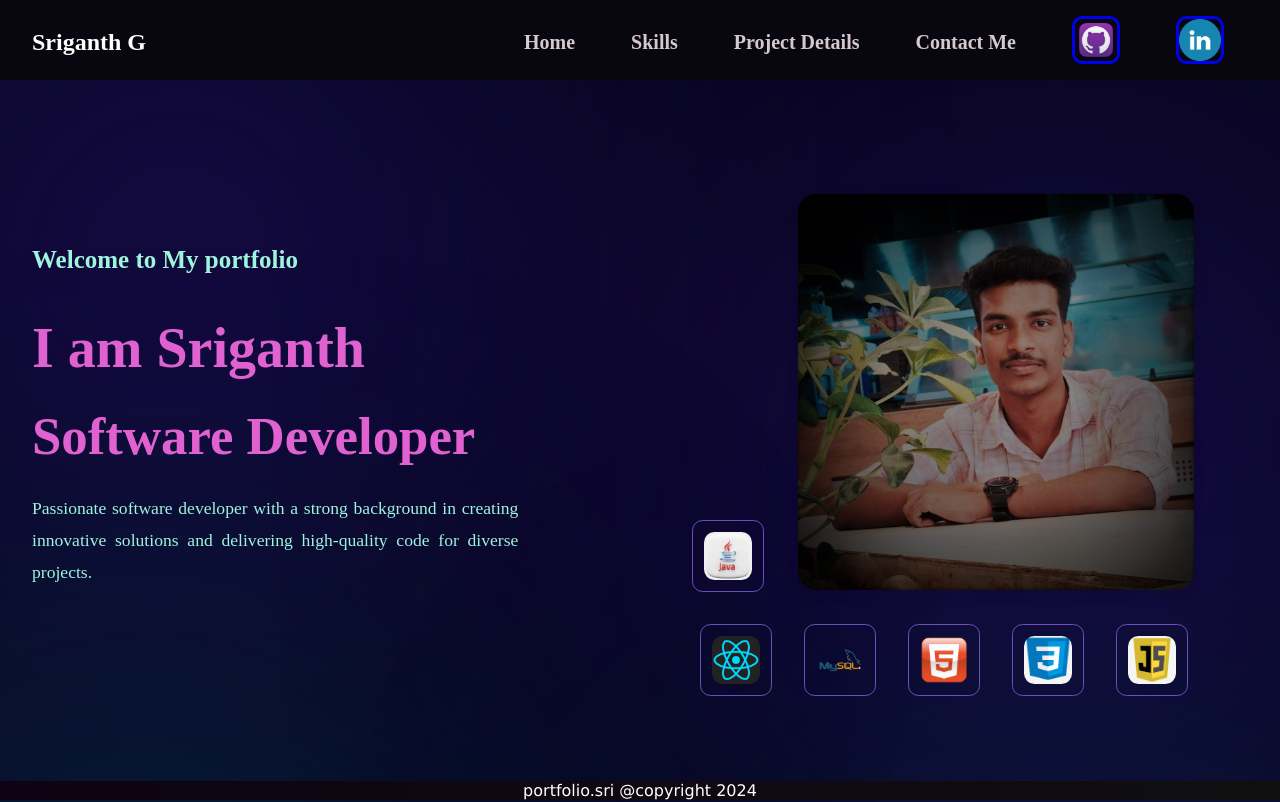
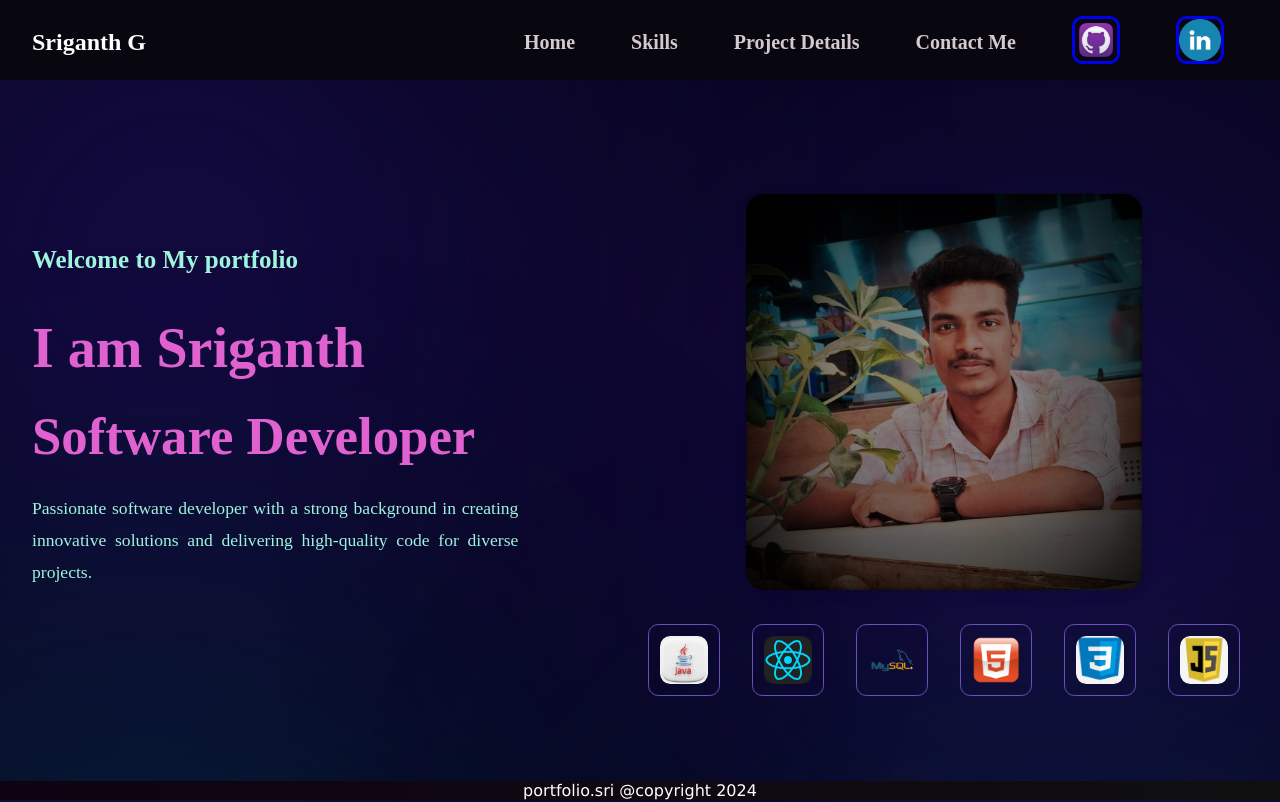
Before and after one commit to sriganth27/sriwebsite, a React (Vite) app: page / in a window 1280 px wide. Shown: the top 802 px of the page. Built offline with nearby package versions, Linux system fonts and the light colour scheme.

Commit message:
Initial commit

```diff
--- a/src/component/Hero/Hero.jsx
+++ b/src/component/Hero/Hero.jsx
@@ -23,15 +23,16 @@ const Hero = () => {
 
             <div className='hero-img'>
                 <div>
-                    < div className='tech-icon'>
-                        <img src={java} alt="" />
 
-                    </div>
 
 
                     <img className='sri' src={sriganth} alt="" />
                 </div>
                 <div>
+                < div className='tech-icon'>
+                        <img src={java} alt="" />
+
+                    </div>
                     <div className='tech-icon'>
                         <img src={react2} alt="" />
                     </div>
```
